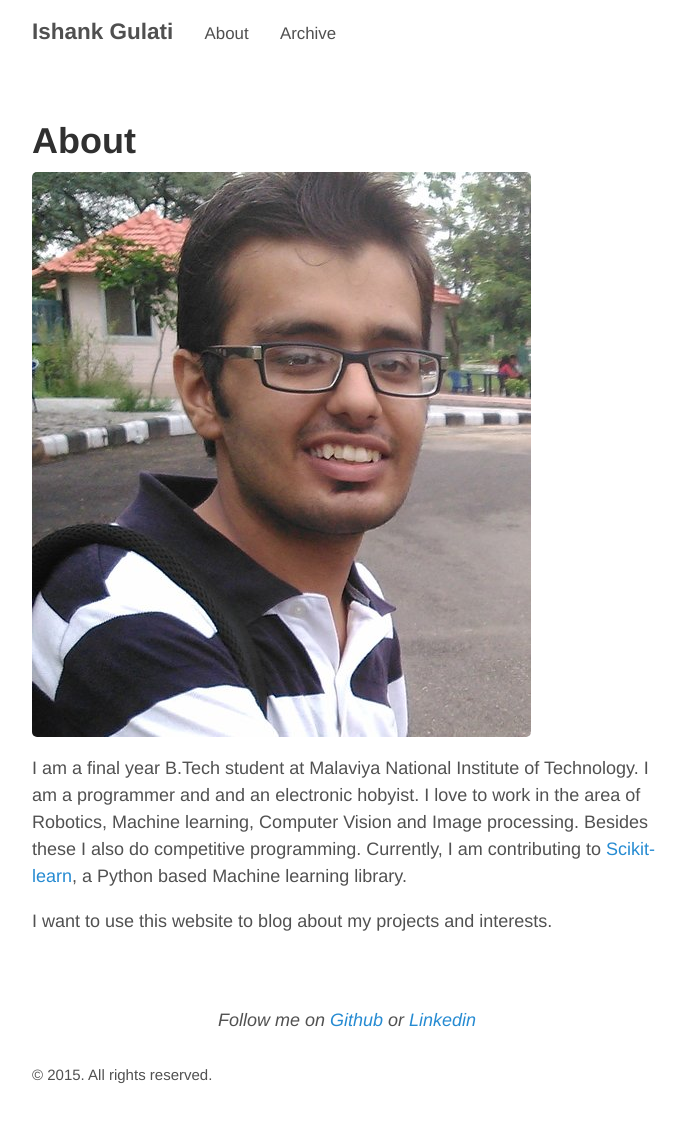
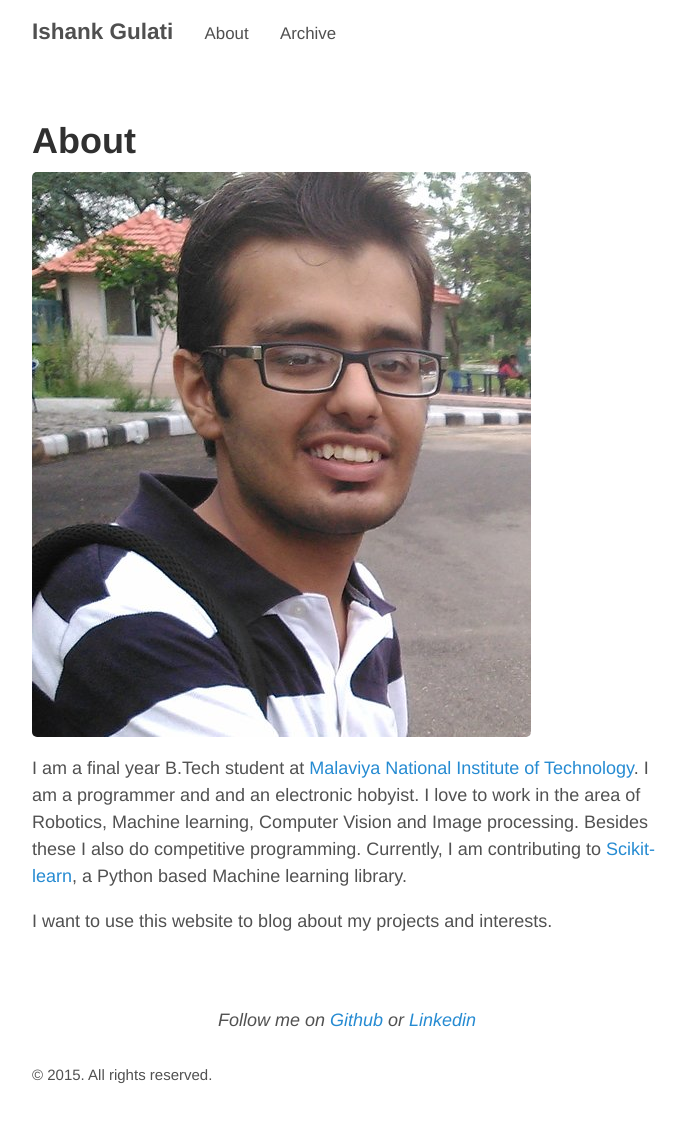
Before and after one commit to IshankGulati/ishankgulati.github.io, a Jekyll site: the page built from about.md, in a window 1280 px wide. Shown: the whole page, without its empty margins (293-979 px from the left). Built offline with Jekyll 4.4.1, drawn with Linux system fonts in a browser that asks for light colours; some of the changed lines change nothing that is shown.

Commit message:
college site

```diff
--- a/_config.yml
+++ b/_config.yml
@@ -6,7 +6,7 @@ relative_permalinks: true
 
 # Setup
 title:               Ishank Gulati
-tagline:
+#tagline:
 paginate:            1
 baseurl:             http://ishankgulati.github.io/
 
--- a/about.md
+++ b/about.md
@@ -5,7 +5,7 @@ title: About
 
 ![Picture](/assets/profile.jpg)
 
-I am a final year B.Tech student at Malaviya National Institute of Technology. I am a programmer and
+I am a final year B.Tech student at [Malaviya National Institute of Technology](http://mnit.ac.in/). I am a programmer and
 and an electronic hobyist. I love to work in the area of Robotics, Machine learning, Computer Vision
 and Image processing. Besides these I also do competitive programming. Currently, I am contributing
 to [Scikit-learn](https://github.com/scikit-learn/scikit-learn), a Python based Machine learning
```
